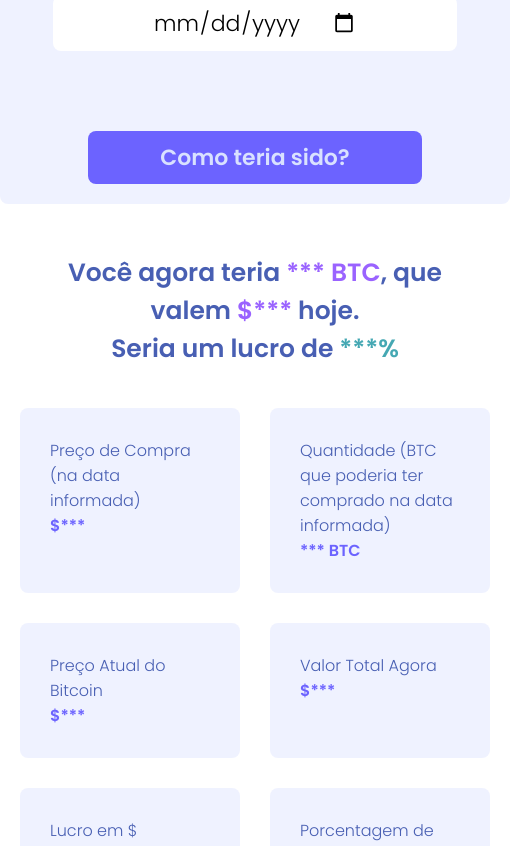
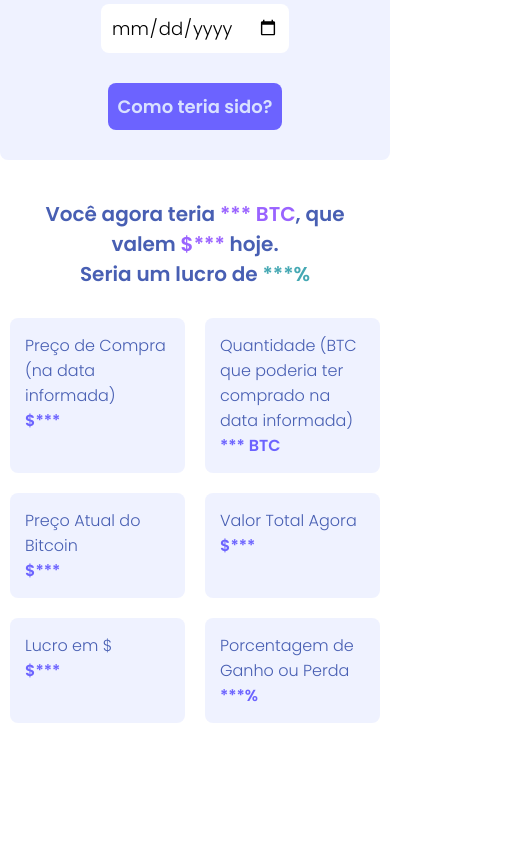
Before and after one commit to roberttsouza/bitcoin-time-machine, a plain HTML site: page index.html in a window 390 px wide. Shown: the part 361-1207 px from the top of the page, 510 px wide, since content can reach past the window. After the commit the page ends 1094 px from the top, so only its background shows below. Drawn offline with nearby package versions, Linux system fonts and the light colour scheme.

Commit message:
version mobile

```diff
--- a/script.js
+++ b/script.js
@@ -1,6 +1,17 @@
-document.getElementById("calculateButton").addEventListener("click", function() {
+document.getElementById("calculateButton").addEventListener("click", function () {
+    startLoadingAnimation();
     calculateBitcoinValue();
 });
+
+function startLoadingAnimation() {
+    const resultCard = document.querySelector(".result-card");
+    resultCard.classList.add("loading");
+}
+
+function stopLoadingAnimation() {
+    const resultCard = document.querySelector(".result-card");
+    resultCard.classList.remove("loading");
+}
 
 function calculateBitcoinValue() {
     const currency = document.getElementById("currency").value;
@@ -9,6 +20,7 @@ function calculateBitcoinValue() {
 
     if (isNaN(amount) || amount <= 0) {
         alert("Por favor, insira uma quantidade válida na moeda selecionada.");
+        stopLoadingAnimation(); // Adicione esta linha para parar a animação em caso de erro
         return;
     }
 
@@ -16,7 +28,7 @@ function calculateBitcoinValue() {
 
     $.ajax({
         url: `https://min-api.cryptocompare.com/data/pricehistorical?fsym=BTC&tsyms=${currency}&ts=${Date.parse(date) / 1000}`,
-        success: function(data) {
+        success: function (data) {
             if (data.BTC && data.BTC[currency]) {
                 const bitcoinPriceAtPurchase = data.BTC[currency];
                 const amountInBTC = amount / bitcoinPriceAtPurchase;
@@ -24,7 +36,7 @@ function calculateBitcoinValue() {
                 // Obtenha o preço atual do Bitcoin
                 $.ajax({
                     url: `https://min-api.cryptocompare.com/data/price?fsym=BTC&tsyms=${currency}`,
-                    success: function(currentData) {
+                    success: function (currentData) {
                         if (currentData[currency]) {
                             const currentBitcoinPrice = currentData[currency];
                             const totalValueNow = amountInBTC * currentBitcoinPrice;
@@ -49,24 +61,25 @@ function calculateBitcoinValue() {
                         } else {
                             alert("Não foi possível obter o preço atual do Bitcoin.");
                         }
+                        // Remova a classe de animação quando a requisição for concluída com sucesso
+                        stopLoadingAnimation();
                     },
-                    error: function() {
+                    error: function () {
                         alert("Ocorreu um erro ao buscar o preço atual do Bitcoin.");
+                        // Remova a classe de animação quando a requisição falhar
+                        stopLoadingAnimation();
                     }
                 });
             } else {
                 alert("Não foi possível obter os dados de preço na data informada.");
+                // Remova a classe de animação quando a requisição falhar
+                stopLoadingAnimation();
             }
         },
-        error: function() {
+        error: function () {
             alert("Ocorreu um erro ao buscar os dados de preço do Bitcoin na data informada.");
+            // Remova a classe de animação quando a requisição falhar
+            stopLoadingAnimation();
         }
     });
 }
-
-
-
-
-  var typed = new Typed('#element', {
-    strings: ['<h2>Bitcoin Time Machine.</h2> <br>^1000\n <p>`Veja quanto você teria se tivesse comprado Bitcoin quando você conheceu a cripto`</p>'],
-  });
--- a/style.css
+++ b/style.css
@@ -3,7 +3,6 @@
     padding: 0;
     text-decoration: none;
     font-family: 'Poppins', sans-serif;
-
 }
 
 .containerMain {
@@ -15,14 +14,13 @@
 
 .contentform {
     background-color: #d9e1ff6c;
-    padding: 200px 50px;
+    padding: 50px;
     border-radius: 8px;
     margin-left: 60px;
-
 }
 
 .contentform .descriptinAction {
-    margin-top: -20%;
+    margin-top: -10%;
     color: #485fb3;
 }
 
@@ -30,141 +28,135 @@
     color: #485fb3;
 }
 
-.contentform #amount {
-    margin: 20px 0;
-    padding: 10px 40px;
-    font-size: 22px;
-    border: none;
-    border-radius: 8px 0px 0px 8px;
-    outline: none;
-}
-
-.contentform #currency {
-    padding: 10px 20px;
-    font-size: 22px;
-    border-radius: 0px 8px 8px 0px;
-    border: none;
-    outline: none;
-}
-
-.contentform #date {
-    margin: 20px 0;
-    padding: 10px 67px;
-    font-size: 22px;
+.contentform #amount,
+.contentform #currency,
+.contentform #date,
+.contentform #calculateButton {
+    margin: 10px 0;
+    padding: 10px;
+    font-size: 18px;
     border: none;
     border-radius: 8px;
     outline: none;
 }
 
 .contentform #calculateButton {
-    margin-top: 60px;
-    padding: 10px 72px;
-    font-size: 22px;
+    margin-top: 20px;
     background-color: #6C63FF;
     color: #d9e1ff;
-    border: none;
     font-weight: bold;
-    border-radius: 8px;
-    outline: none;
     cursor: pointer;
 }
 
-.contentResult{
+.contentResult {
     margin-left: 20px;
     border-radius: 8px;
 }
 
-.resultText, .textContainer h2{
+.resultText,
+.textContainer h2 {
     color: #485fb3;
     text-align: center;
-    font-size: 35px;
+    font-size: 25px;
+    margin-top: 20px;
 }
 
-.resultText .textdecorResult{
+.resultText .textdecorResult {
     color: #9a63ff;
 }
-.resultText .textdecorResult2{
+
+.resultText .textdecorResult2 {
     color: #45a8b3;
 }
 
-.contentResult .textContainer .resultText2{
-    font-size: 35px;
+.result-card {
+    display: grid;
+    grid-template-columns: 1fr 1fr 1fr;
+    position: relative;
+    top: 40%;
 }
 
-.result-card{
-    display: grid;
-    grid-template-columns: 1fr 1fr 1fr;
-    position: absolute;
-    top: 40%;
-    left: 40%;
-}
-
-.result-card .card-item{
-    margin: 20px;
+.result-card .card-item {
+    margin: 10px;
     background-color: #d9e1ff6c;
-    padding: 30px;
+    padding: 20px;
     border-radius: 8px;
 }
 
-.result-card .card-item p{
+.result-card .card-item p {
     color: #485fb3;
 }
 
-.result-card .card-item span{
+.result-card .card-item span {
     font-weight: bold;
-   color: #6C63FF;
+    color: #6C63FF;
 }
-
-
 
 @media (max-width: 600px) {
     .containerMain {
-        display: grid;
         grid-template-columns: 1fr;
         position: relative;
         margin: auto;
+        top: 0;
     }
+
     .contentform {
+        max-width: 350px;
         padding: 20px;
-        border-radius: 8px;
         margin: auto;
         text-align: center;
         margin-top: 10%;
     }
-    .contentform #amount {
-        padding: 10px 20px;
+
+    .contentform #amount,
+    .contentform #currency,
+    .contentform #date,
+    .contentform #calculateButton {
+        padding: 10px;
     }
-    .contentResult{
+
+    .contentResult {
         margin-left: 0px;
         max-width: 500px;
         margin: auto;
     }
-    .resultText, .textContainer h2{
-        font-size: 25px;
-        margin-top: 50px;
-        text-align: center;
-        max-width: 450px;
+
+    .resultText,
+    .textContainer h2 {
+        font-size: 20px;
+        margin-top: 20px;
+        max-width: 350px;
         margin: 10% auto 5% auto;
     }
 
     .contentform .descriptinAction {
         margin-top: 5%;
     }
+
     .contentform #date {
-        padding: 10px 100px;
-    }
-    .result-card{
-        display: grid;
-        grid-template-columns: 1fr 1fr;
-        position: relative;
-        top: 40%;
-        left: 0%;
-    }
-    .result-card .card-item{
-        margin: 15px;
-        background-color: #d9e1ff6c;
-        padding: 30px;
-        border-radius: 8px;
+        padding: 10px;
     }
 
-  }
+    .result-card {
+        grid-template-columns: 1fr 1fr;
+        top: 0;
+        left: 0;
+    }
+
+    .result-card .card-item {
+        margin: 10px;
+        padding: 15px;
+    }
+}
+
+@keyframes pulse {
+    0% {
+        transform: scale(1);
+    }
+    50% {
+        transform: scale(1.05);
+    }
+    100% {
+        transform: scale(1);
+    }
+}
```
Also changed, not shown: index.html (+0 -3 lines).
